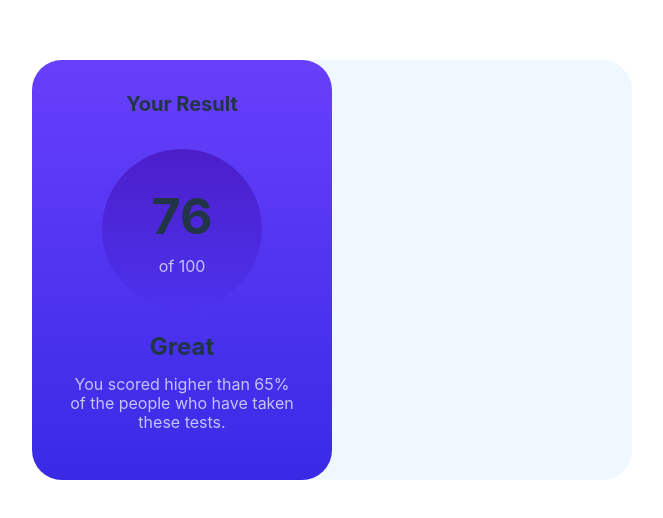
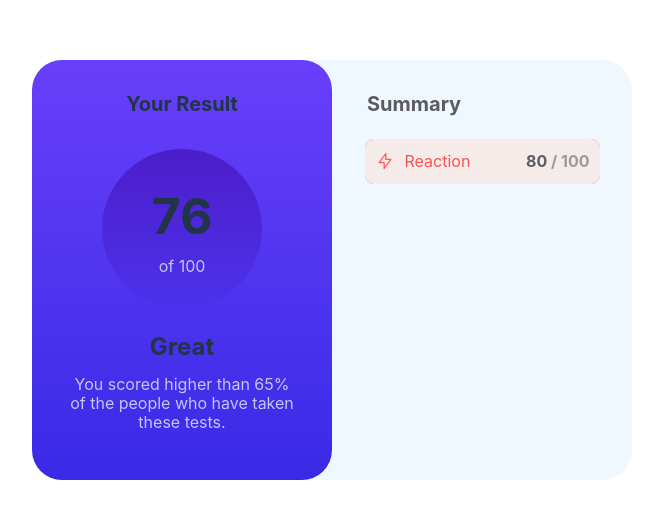
Before and after one commit to JordanReady/results-summary-component, a React (Vite) app: page / in a window 1280 px wide. Shown: the part 130-648 px from the top of the page, without its empty margins (308-971 px from the left). Built offline with nearby package versions, Linux system fonts and the light colour scheme.

Commit message:
setting up summary and skill containers

```diff
--- a/src/components/results.css
+++ b/src/components/results.css
@@ -6,7 +6,7 @@
   display: flex;
 }
 
-.your-result-container {
+.result-container {
   background-image: linear-gradient(
     to bottom,
     var(--primary-light),
@@ -20,7 +20,7 @@
   align-items: center;
 }
 
-.your-result-title {
+.result-title {
   font-size: 20px;
   padding-top: 20px;
   padding-bottom: 20px;
@@ -47,18 +47,125 @@
   color: #c4c4fe;
 }
 
-.your-result-rating-container {
+.result-rating-container {
   padding: 10px;
 }
 
-.your-result-rating {
+.result-rating {
   margin-top: 10px;
   margin-bottom: 0;
 }
 
-.your-result-description {
+.result-description {
   margin-top: 0;
   padding: 10px 25px;
   line-height: 1.2rem;
   color: #c4c4fe;
 }
+
+.summary-container {
+  display: flex;
+  flex-direction: column;
+  width: 50%;
+  height: 100%;
+  align-items: center;
+}
+
+.summary-title {
+  color: #5b5b61;
+  font-size: 20px;
+  padding-top: 20px;
+  padding-bottom: 10px;
+  padding-left: 35px;
+  align-self: flex-start;
+}
+
+.skill-container {
+  display: flex;
+  width: 235px;
+  height: 45px;
+  align-items: center;
+  justify-content: space-between;
+  border-radius: 10px;
+  position: relative;
+  z-index: 2 !important;
+}
+
+.corner-accent {
+  position: absolute;
+  height: 7px;
+  width: 7px;
+}
+
+.top-left-corner-accent {
+  left: 0;
+  top: 0;
+  border-top-left-radius: 10px;
+}
+.top-right-corner-accent {
+  right: 0;
+  top: 0;
+  border-top-right-radius: 10px;
+}
+.bottom-left-corner-accent {
+  left: 0;
+  bottom: 0;
+  border-bottom-left-radius: 10px;
+}
+.bottom-right-corner-accent {
+  right: 0;
+  bottom: 0;
+  border-bottom-right-radius: 10px;
+}
+
+.skill-type {
+  display: flex;
+}
+
+.skill-icon {
+  padding: 10px;
+}
+
+.skill-score {
+  padding: 10px;
+}
+
+.your-score {
+  color: #5b5b61;
+  font-weight: bold;
+}
+
+.total-score {
+  color: #9b999e;
+  font-weight: bold;
+}
+
+/* Colors of the skill-containers */
+/* Reaction */
+.skill-container.reaction {
+  background-color: #f5ecea;
+}
+
+.skill-container.reaction .top-left-corner-accent {
+  border-top: 1px solid rgba(255, 0, 0, 0.144);
+  border-left: 1px solid rgba(255, 0, 0, 0.144);
+}
+
+.skill-container.reaction .top-right-corner-accent {
+  border-top: 1px solid rgba(255, 0, 0, 0.144);
+  border-right: 1px solid rgba(255, 0, 0, 0.144);
+}
+
+.skill-container.reaction .bottom-left-corner-accent {
+  border-bottom: 1px solid rgba(255, 0, 0, 0.144);
+  border-left: 1px solid rgba(255, 0, 0, 0.144);
+}
+
+.skill-container.reaction .bottom-right-corner-accent {
+  border-bottom: 1px solid rgba(255, 0, 0, 0.144);
+  border-right: 1px solid rgba(255, 0, 0, 0.144);
+}
+
+.skill-container.reaction .skill-title {
+  color: #f85354;
+}
--- a/src/components/results.tsx
+++ b/src/components/results.tsx
@@ -3,20 +3,40 @@ import "./results.css";
 function Results() {
   return (
     <div className="results-container">
-      <div className="your-result-container">
-        <h1 className="your-result-title">Your Result</h1>
+      <div className="result-container">
+        <h1 className="result-title">Your Result</h1>
         <div className="circle-score-container">
           <span className="circle-score">76</span>
           <p className="circle-score-text">of 100</p>
         </div>
-        <div className="your-result-rating-container">
-          <h2 className="your-result-rating">Great</h2>
-          <p className="your-result-description">
+        <div className="result-rating-container">
+          <h2 className="result-rating">Great</h2>
+          <p className="result-description">
             You scored higher than 65% of the people who have taken these tests.
           </p>
         </div>
       </div>
-      <div className="summary-container"></div>
+      <div className="summary-container">
+        <h1 className="summary-title">Summary</h1>
+        <div className="skill-container reaction">
+          <span className="top-left-corner-accent corner-accent"></span>
+          <span className="top-right-corner-accent corner-accent"></span>
+          <span className="bottom-left-corner-accent corner-accent"></span>
+          <span className="bottom-right-corner-accent corner-accent"></span>
+          <div className="skill-type">
+            <img
+              src="src\assets\icon-reaction.svg"
+              alt="reaction icon"
+              className="skill-icon"
+            />
+            <p className="skill-title">Reaction</p>
+          </div>
+          <div className="skill-score">
+            <span className="your-score">80</span>
+            <span className="total-score"> / 100</span>
+          </div>
+        </div>
+      </div>
     </div>
   );
 }
```
